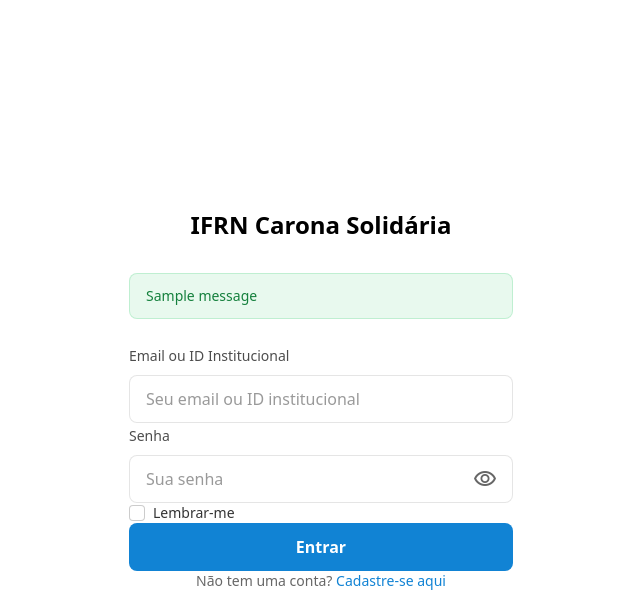
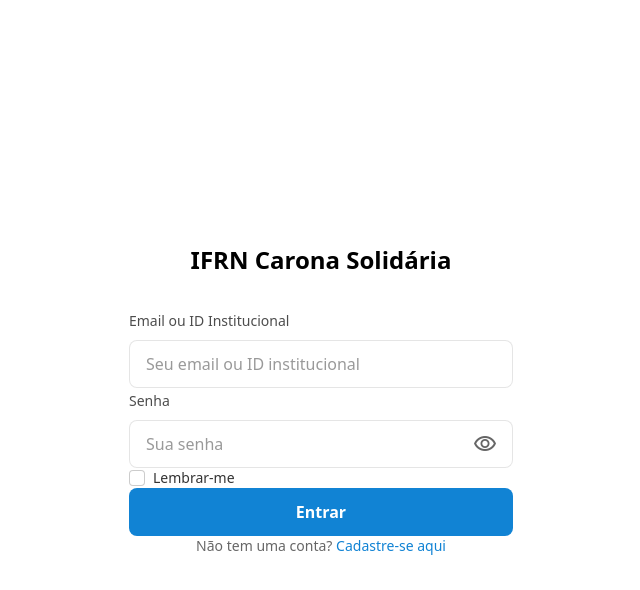
Before and after one commit to FabricioS2/Projeto-integrador-carona-solidaria, a Django app: page / in a window 1280 px wide. Shown: the top 590 px of the page, without its empty margins (319-959 px from the left). Run offline with Django 5.2, Linux system fonts and the light colour scheme; tables that the repository leaves empty hold one stand-in row (values such as "Sample post"); one stand-in notice (Sample message) is shown; some libraries are stand-ins or nearby versions.

Commit message:
correção de erros de mensagens indevidas no login

```diff
--- a/usuario_app/templates/usuario_app/login.html
+++ b/usuario_app/templates/usuario_app/login.html
@@ -92,16 +92,20 @@
       </header>
       <main class="space-y-6">
 
-        <!-- Mensagens de erro -->
+          <!-- Mensagens de erro -->
         {% if messages %}
           <div class="space-y-2">
             {% for message in messages %}
-              <div class="px-4 py-3 rounded-lg text-sm {% if message.tags == 'error' %}bg-red-500/10 border border-red-500/20 text-red-700 dark:bg-red-500/20 dark:border-red-500/30 dark:text-red-400{% else %}bg-green-500/10 border border-green-500/20 text-green-700 dark:bg-green-500/20 dark:border-green-500/30 dark:text-green-400{% endif %}">
-                {{ message }}
-              </div>
+              <!-- O IF abaixo verifica se a tag da mensagem contém 'error' -->
+              {% if 'error' in message.tags %}
+                <div class="px-4 py-3 rounded-lg text-sm bg-red-500/10 border border-red-500/20 text-red-700 dark:bg-red-500/20 dark:border-red-500/30 dark:text-red-400">
+                  {{ message }}
+                </div>
+              {% endif %}
             {% endfor %}
           </div>
         {% endif %}
+
 
         <form method="POST" action="{% url 'login' %}">
           {% csrf_token %}
--- a/usuario_app/views.py
+++ b/usuario_app/views.py
@@ -4,7 +4,6 @@
 from .models import Usuario, Veiculo
 from django.contrib import messages
 from .forms import CadastroForm
-
 
 def chat(request):
     return render(request, 'usuario_app/chat.html')
```
